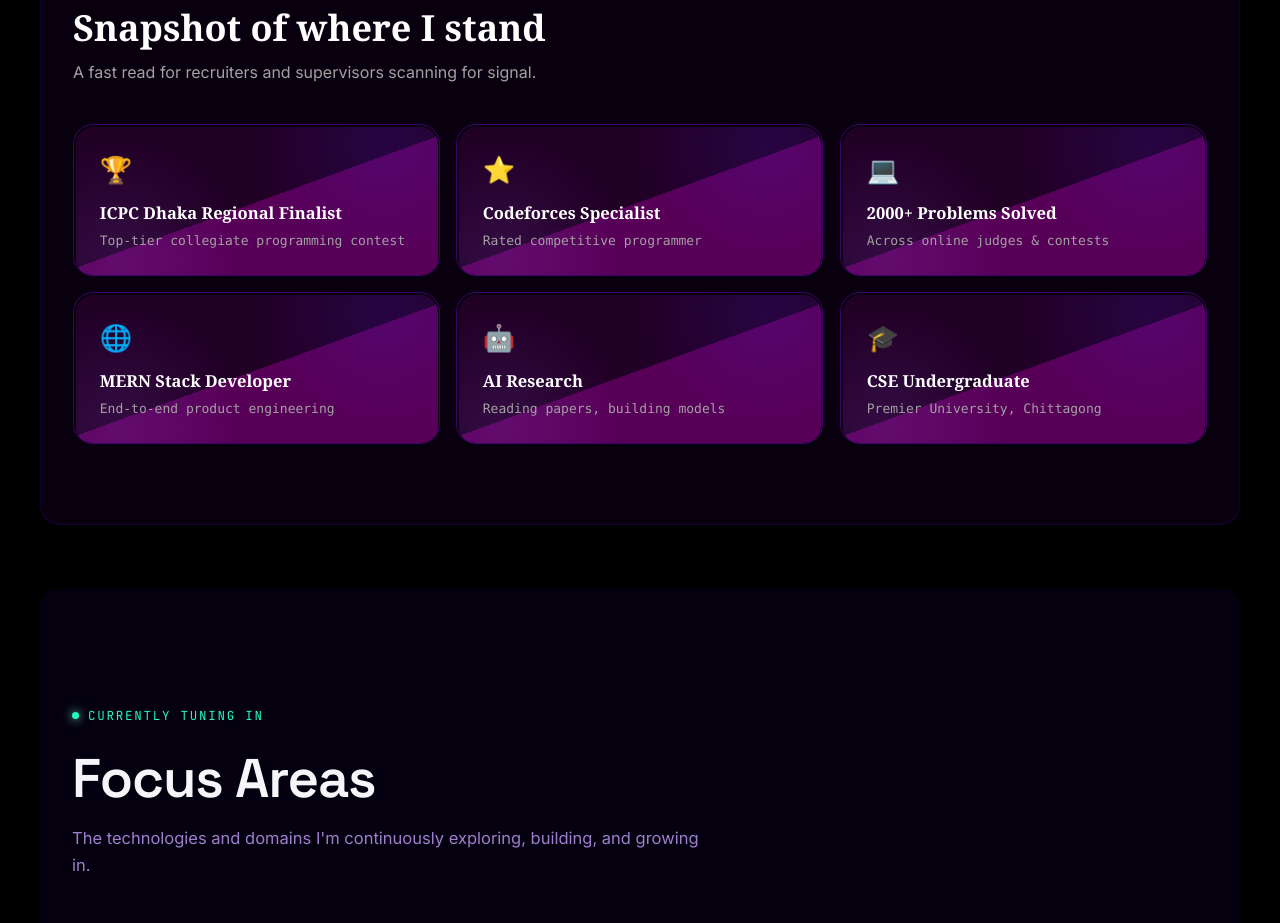
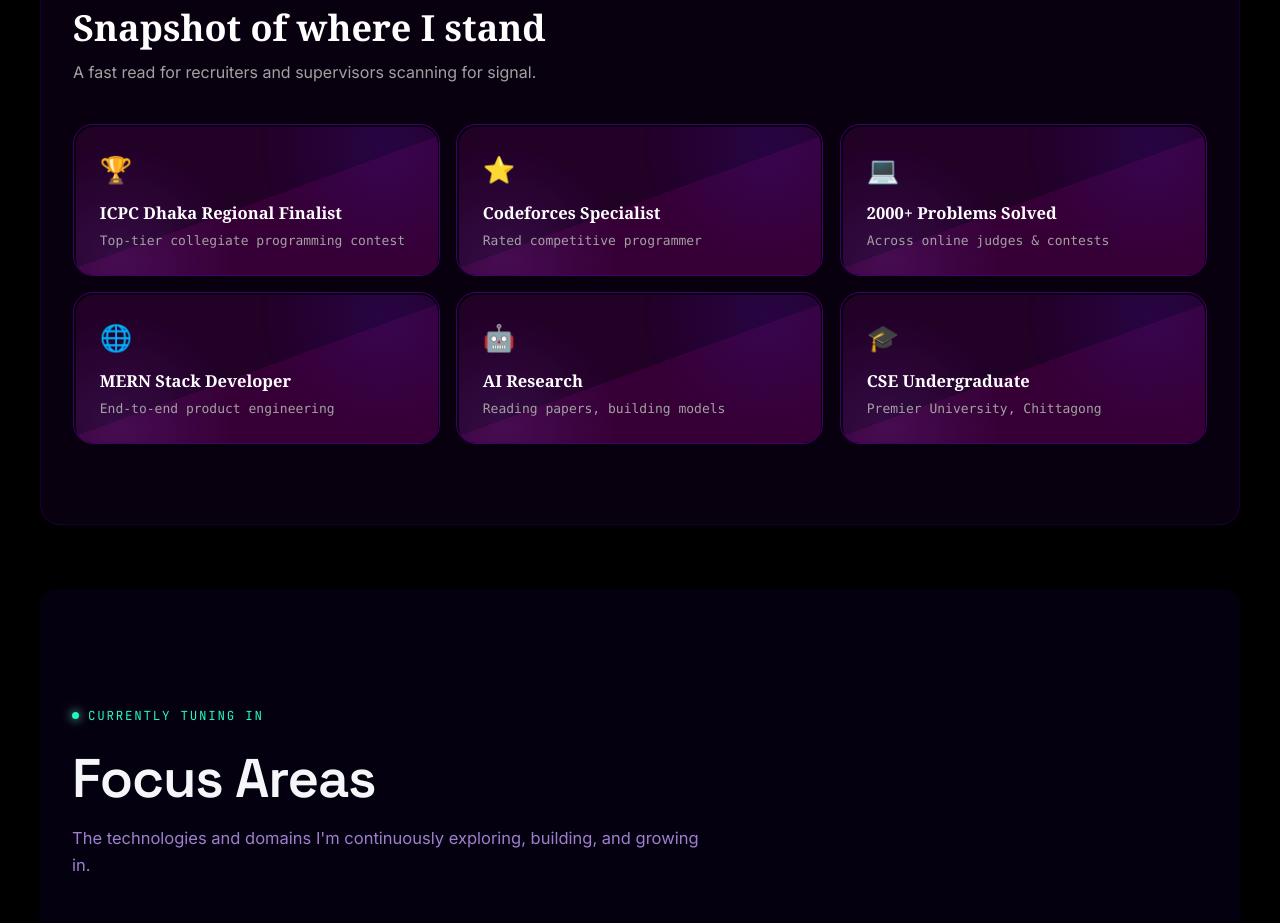
Before and after one commit to nuralamjoy/my_portfolio, a React (Vite) app: page / in a window 1280 px wide. Shown: the part 3300-4223 px from the top of the page. Built offline with nearby package versions, Linux system fonts and the light colour scheme.

Commit message:
color fix

```diff
--- a/src/components/ui/Card.css
+++ b/src/components/ui/Card.css
@@ -78,7 +78,7 @@
     background:linear-gradient(
         160deg,
         #220127 50%,
-        #580058 50%
+        #360036 50%
     );
 
     color:#f5f3ff;
```
